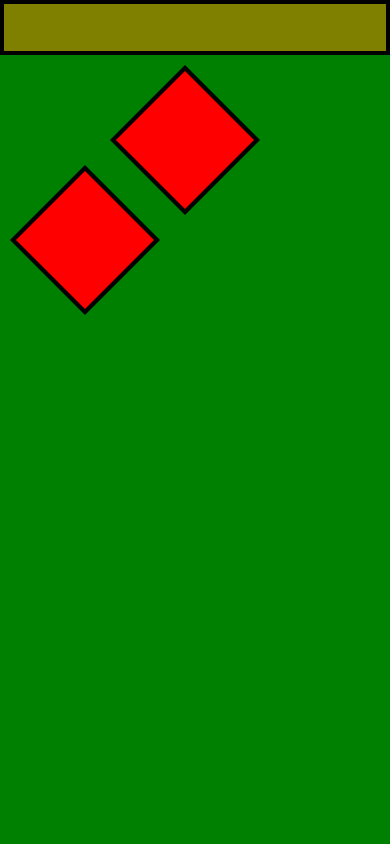
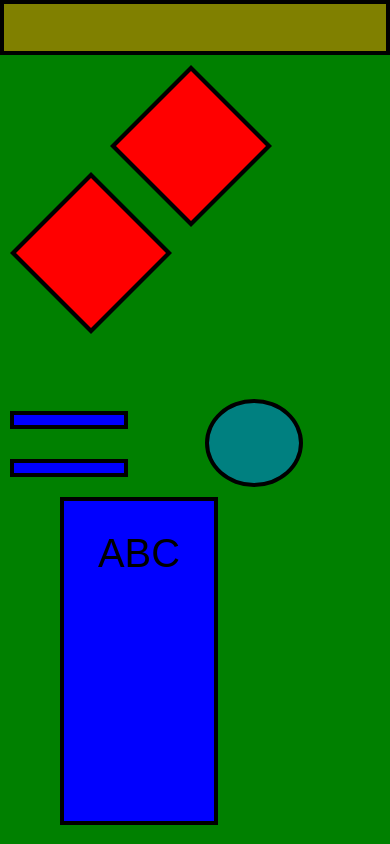
Before and after one commit to igorfstefanski/OptimoJuniorGameDesignerTask, a plain HTML site: page index.html in a window 390 px wide. Drawn offline with Linux system fonts and the light colour scheme.

Commit message:
Statically prepare all shapes for mobile res

```diff
--- a/index.html
+++ b/index.html
@@ -10,12 +10,24 @@
         <div class="banner"></div>
         <div class="wrapper">
             <div>
-                <div class="rhombus-border" style="margin: 0 0 -50px 100px;">
+                <div class="rhombus-border" style="margin: 0 0 -55px 100px;">
                     <div class="rhombus"></div>
                 </div>
-                <div class="rhombus-border">
+                <div class="rhombus-border" style="margin-bottom: 65px;">
                     <div class="rhombus"></div>
                 </div>
+            </div>
+            <div class="row">
+                <div class="col" style="padding-top: 12px;">
+                    <div class="small-rectangle" style="margin-bottom: 30px;"></div>
+                    <div class="small-rectangle"></div>
+                </div>
+                <div class="col">
+                    <div class="oval"></div>
+                </div>
+            </div>
+            <div>
+                <div class="rectangle">ABC</div>
             </div>
         </div>
     </body>
--- a/style.css
+++ b/style.css
@@ -2,6 +2,17 @@
     margin: 0;
     padding: 0;
     background-color: green;
+    font-family: Arial;
+    font-size: 1.2em;
+}
+
+.row {
+    display: flex;
+    margin-bottom: 10px;
+}
+
+.col {
+    flex: 50%;
 }
 
 .banner {
@@ -25,11 +36,37 @@
     display: flex;
     justify-content: center;
     align-items: center;
+    padding: 6px;
 }
 
 .rhombus {
-    width: 138px;
-    height: 138px;
+    width: 100%;
+    height: 100%;
     background-color: red;
     clip-path: polygon(50% 0%, 100% 50%, 50% 100%, 0% 50%);
 }
+
+.small-rectangle {
+    width: 110px;
+    height: 10px;
+    background-color: blue;
+    border: 4px solid black;
+}
+
+.oval {
+    width: 90px;
+    height: 80px;
+    background-color: teal;
+    border: 4px solid black;
+    border-radius: 50%;
+}
+
+.rectangle {
+    width: 150px;
+    height: 290px;
+    background-color: blue;
+    border: 4px solid black;
+    margin-left: 50px;
+    padding-top: 30px;
+    text-align: center;
+}
```
